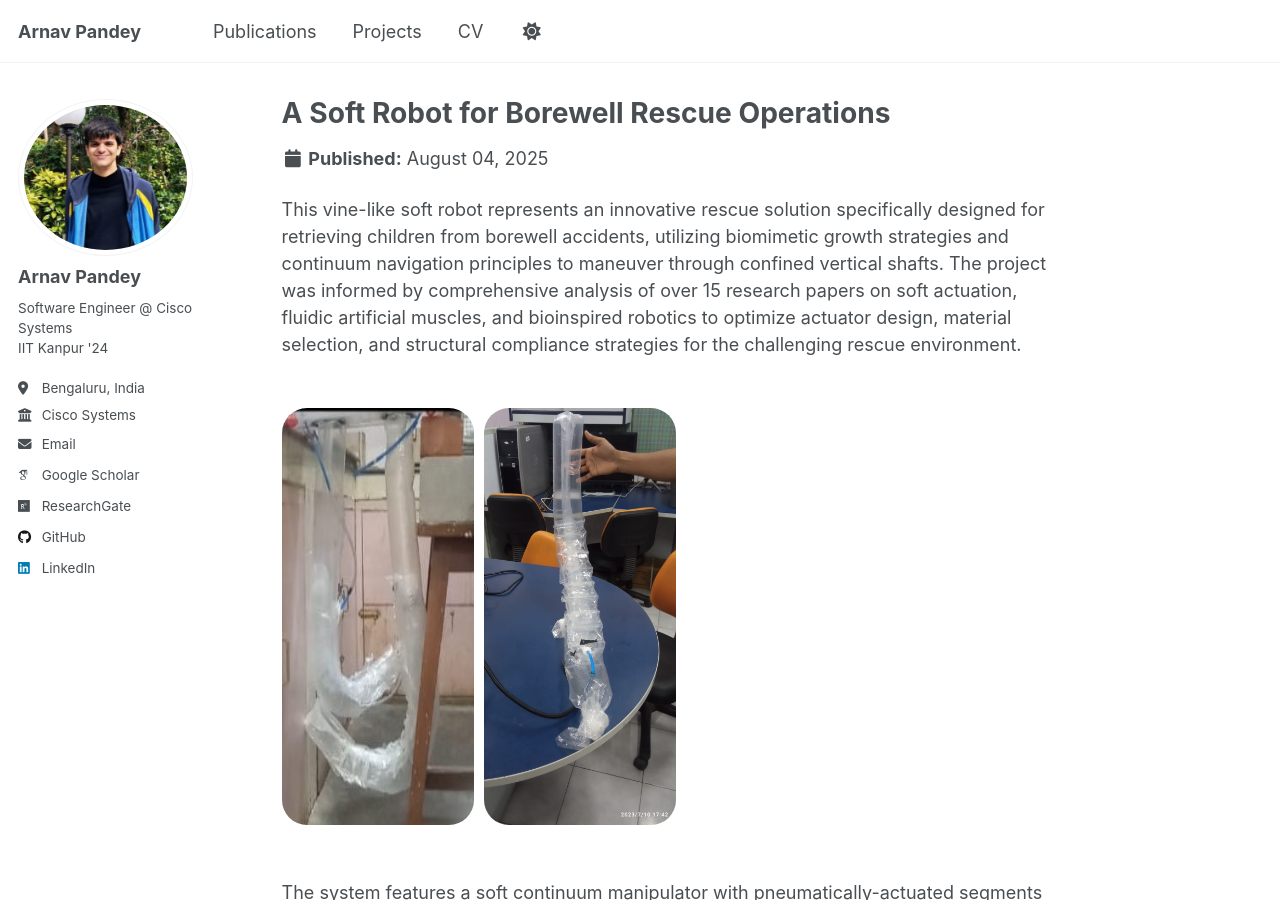
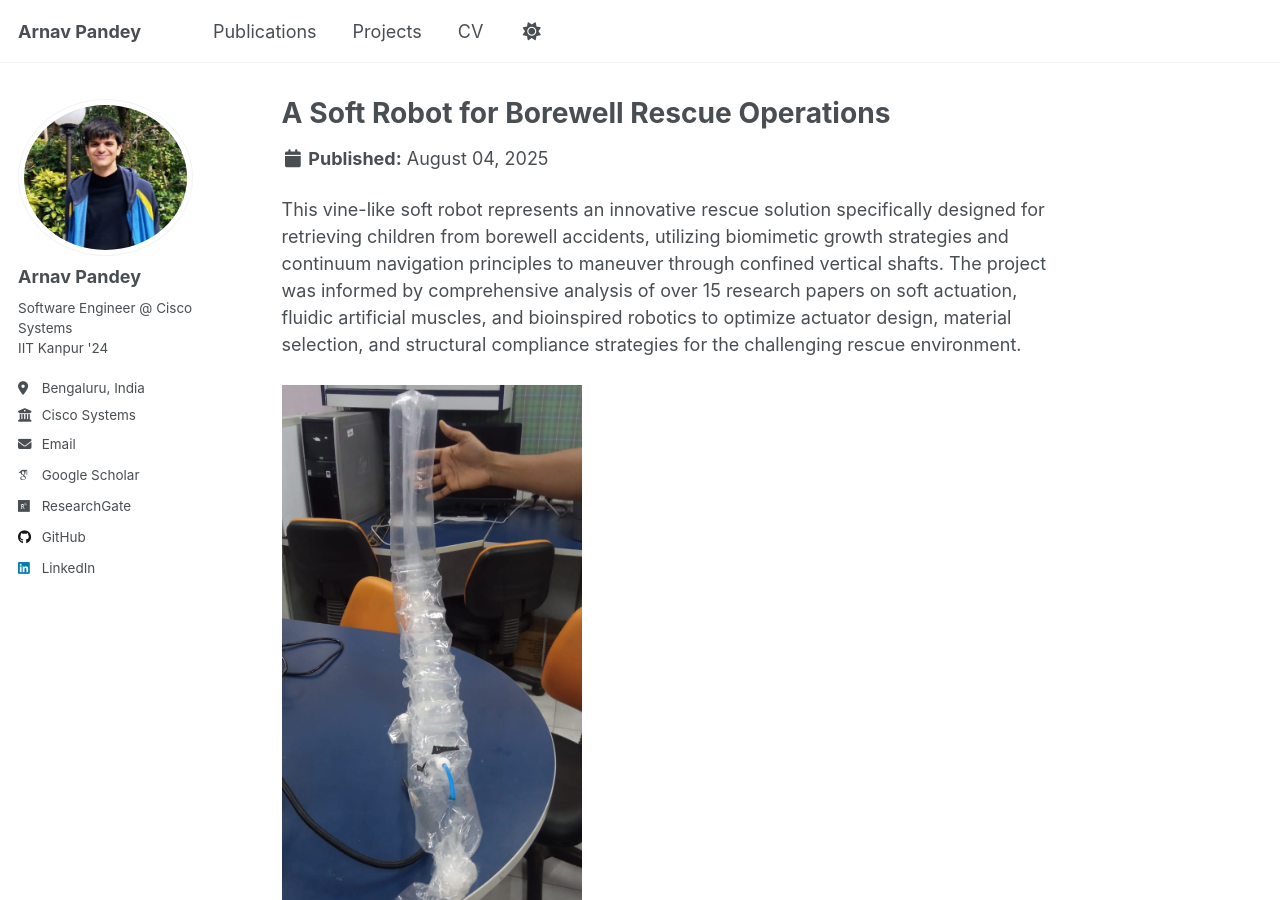
Before and after one commit to arnavpandey712/arnavpandey712.github.io, a Jekyll site: the page built from _portfolio/portfolio-5.md, in a window 1280 px wide and 900 px high. Built offline with Jekyll 4.4.1, drawn with Linux system fonts in a browser that asks for light colours; some web fonts are replaced; a script that is not in the unit is left out.

Commit message:
Fixed typos

```diff
--- a/_portfolio/portfolio-5.md
+++ b/_portfolio/portfolio-5.md
@@ -1,15 +1,12 @@
 ---
 title: "A Soft Robot for Borewell Rescue Operations"
 excerpt: "A vine-like soft robot for the rescue of children from borewell accidents, integrated with
-biomimetic growth strategies and continuum navigation to navigate confined vertical shafts.<br/><br/><img src='/images/grippers.jpg' style='width:300px;'>"
+biomimetic growth strategies and continuum navigation to navigate confined vertical shafts.<br/><br/><img src='/images/manipulator.jpg' style='width:300px;'>"
 collection: portfolio
 ---
 This vine-like soft robot represents an innovative rescue solution specifically designed for retrieving children from borewell accidents, utilizing biomimetic growth strategies and continuum navigation principles to maneuver through confined vertical shafts. The project was informed by comprehensive analysis of over 15 research papers on soft actuation, fluidic artificial muscles, and bioinspired robotics to optimize actuator design, material selection, and structural compliance strategies for the challenging rescue environment.
 <br/><br/>
-<div style="display: flex; gap: 10px; flex-wrap: wrap;">
-  <img src="/images/grippers.jpg" style="width: 25%; border-radius: 25px;">
-  <img src="/images/manipulator.jpg" style="width: 25%; border-radius: 25px;">
-</div>
+ <img src='/images/manipulator.jpg' style='width:300px;'>
 <br/><br/>
 The system features a soft continuum manipulator with pneumatically-actuated segments and a compliant gripper, controlled through air compressors, solenoid valves, and pneumatic regulators to achieve precise movement and safe child retrieval. Integration of sensors and actuators is managed through an Arduino Mega platform interfacing with HC-05 Bluetooth modules, pressure sensors, accelerometers, temperature/humidity sensors, relays, and motor drivers to enable comprehensive environmental monitoring and control. The robot's performance was validated through inverse kinematics simulations of the multi-end-effector soft robot system, analyzing reachable workspace parameters, deformation behavior characteristics, and control precision optimization under pneumatic actuation conditions.
 <br/>
```
Also changed, not shown: _portfolio/portfolio-3.md (+5 -5 lines).
